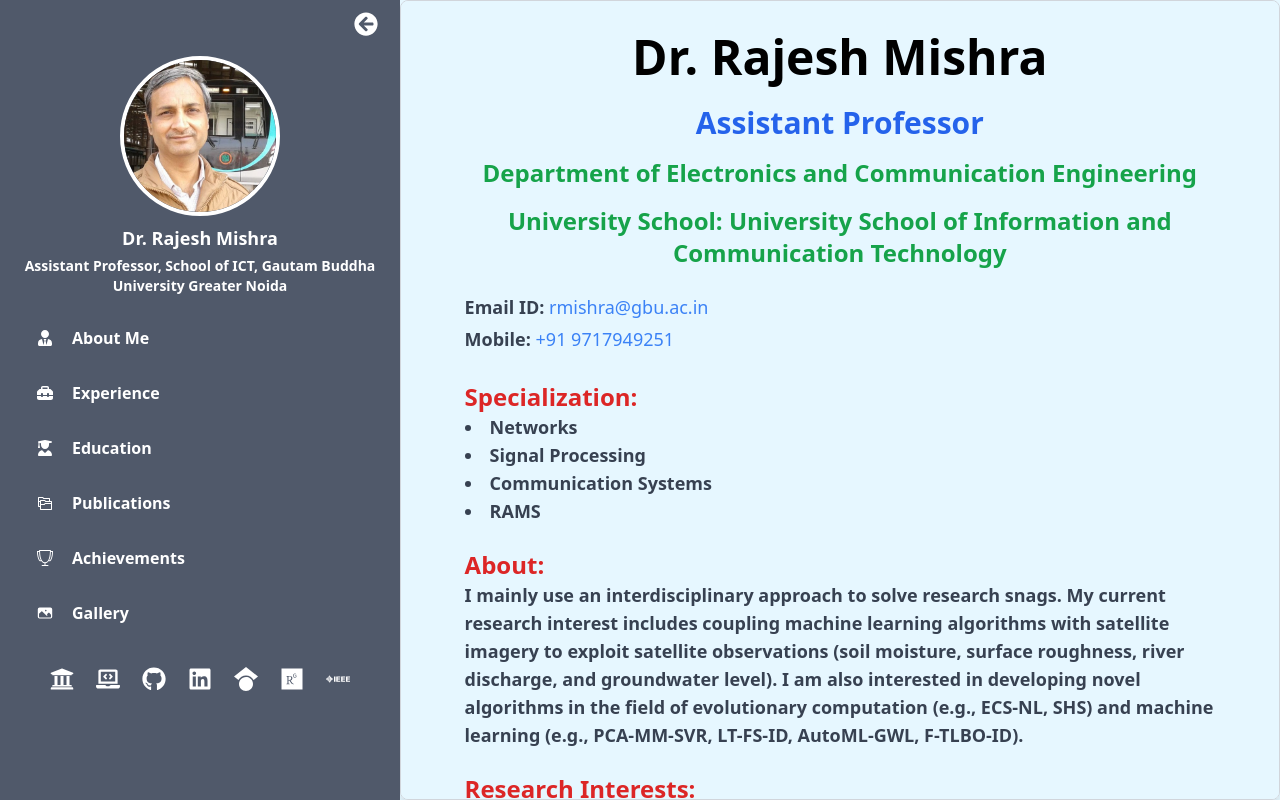
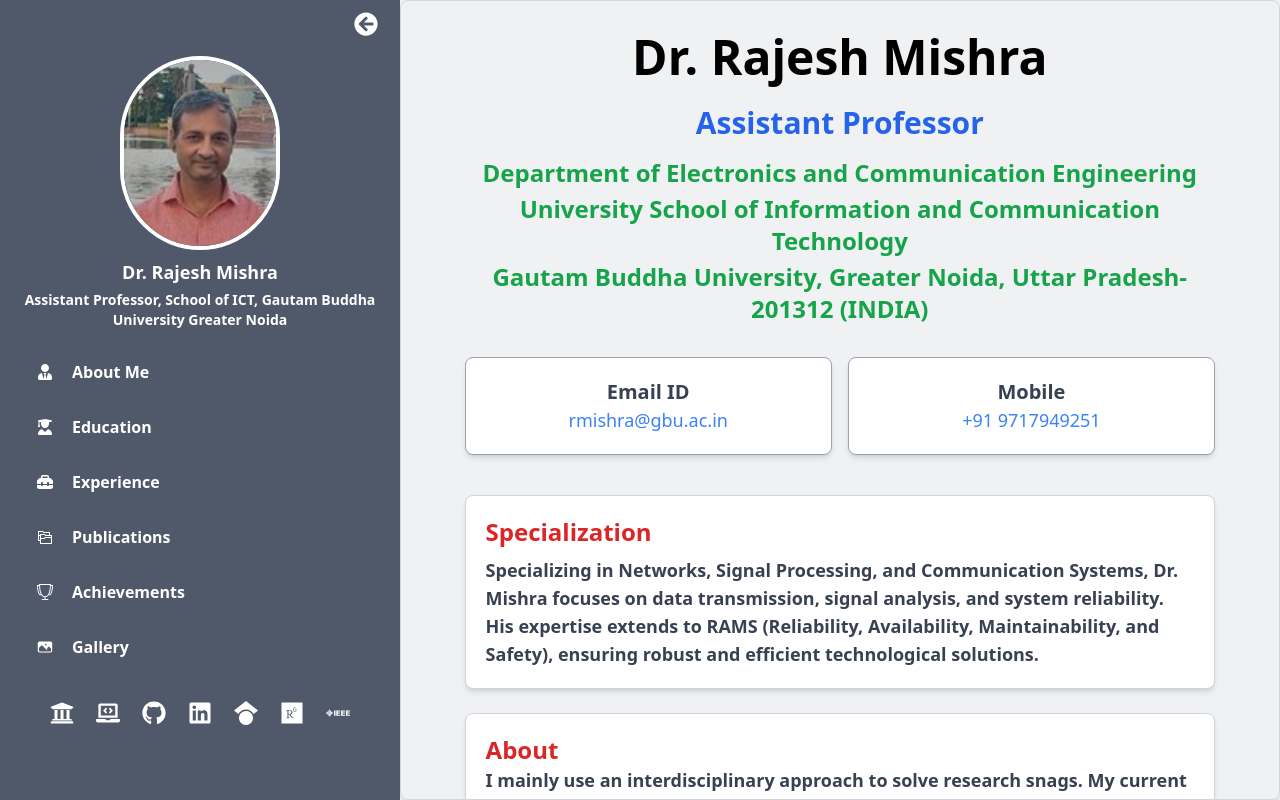
Before and after one commit to sachinsingh2020/rajeshmishraportfolio, a React (Create React App) app: page / in a window 1280 px wide. Built offline with nearby package versions, Linux system fonts and the light colour scheme.

Commit message:
updated some

```diff
--- a/src/Components/AboutMe.jsx
+++ b/src/Components/AboutMe.jsx
@@ -2,41 +2,55 @@ import React from 'react';
 
 const AboutMe = () => {
     return (
-        <div className="min-h-screen flex items-center justify-center bg-[#e6f7ff]">
-            <div className="w-full h-[100vh] overflow-auto py-4 md:py-8 px-4 md:px-16 border border-gray-300 rounded-lg shadow-lg bg-[#e6f7ff]">
+        <div className="min-h-screen flex items-center justify-center bg-[#eff1f3]">
+            <div className="w-full h-[100vh] overflow-auto py-4 md:py-8 px-4 md:px-16 border border-gray-300 rounded-lg shadow-lg bg-[#eff1f3]">
                 <h1 className="text-3xl md:text-5xl font-bold text-black text-center mb-4 md:mb-6">Dr. Rajesh Mishra</h1>
                 <h2 className="text-xl md:text-3xl text-blue-600 text-center mb-3 md:mb-4 font-semibold">Assistant Professor</h2>
-                <h3 className="text-lg md:text-2xl text-green-600 text-center mb-2 md:mb-4 font-semibold">Department of Electronics and Communication Engineering</h3>
-                <h3 className="text-lg md:text-2xl text-green-600 text-center mb-4 md:mb-6 font-semibold">University School: University School of Information and Communication Technology</h3>
+                <h3 className="text-lg md:text-2xl text-green-600 text-center mb-2 md:mb-1 font-semibold">Department of Electronics and Communication Engineering</h3>
+                <h3 className="text-lg md:text-2xl text-green-600 text-center mb-4 md:mb-1 font-semibold">University School of Information and Communication Technology</h3>
+                <h3 className="text-lg md:text-2xl text-green-600 text-center mb-4 md:mb-8 font-semibold">Gautam Buddha University, Greater Noida, Uttar Pradesh-201312 (INDIA)</h3>
 
-                <div className="grid grid-cols-1 gap-4 md:grid-cols-2 mb-4 md:mb-6">
-                    <div>
-                        <p className="text-gray-700 mb-1 text-base md:text-lg">
-                            <strong>Email ID:</strong> <a href="mailto:rmishra@gbu.ac.in" className="text-blue-500 hover:underline">rmishra@gbu.ac.in</a>
-                        </p>
-                        <p className="text-gray-700 mb-1 text-base md:text-lg">
-                            <strong>Mobile:</strong> <a href="tel:+919717949251" className="text-blue-500 hover:underline">+91 9717949251</a>
-                        </p>
+                <div className="grid grid-cols-1 md:grid-cols-2 gap-4 mb-4 md:mb-10">
+                    <div className="bg-white shadow-md p-5 rounded-lg border border-gray-400 flex flex-col items-center text-center">
+                        <p className="text-gray-700 text-lg md:text-xl font-semibold">Email ID</p>
+                        <a href="mailto:rmishra@gbu.ac.in" className="text-blue-500 hover:underline text-base md:text-lg font-medium">
+                            rmishra@gbu.ac.in
+                        </a>
+                    </div>
+                    <div className="bg-white shadow-md p-5 rounded-lg border border-gray-400 flex flex-col items-center text-center">
+                        <p className="text-gray-700 text-lg md:text-xl font-semibold">Mobile</p>
+                        <a href="tel:+919717949251" className="text-blue-500 hover:underline text-base md:text-lg font-medium">
+                            +91 9717949251
+                        </a>
                     </div>
                 </div>
 
-                <div className="mb-4 md:mb-6">
-                    <h3 className="text-xl md:text-2xl font-semibold text-red-600">Specialization:</h3>
-                    <ul className="list-disc list-inside text-gray-700 mb-3 md:mb-4 text-base md:text-lg font-semibold">
-                        <li>Networks</li>
-                        <li>Signal Processing</li>
-                        <li>Communication Systems</li>
-                        <li>RAMS</li>
-                    </ul>
+
+                <div className="bg-white shadow-md p-5 rounded-lg border border-gray-300 mb-4 md:mb-6 ">
+                    <h3 className="text-xl md:text-2xl font-semibold text-red-600">Specialization</h3>
+                    <p className="text-gray-700 mt-2 text-base md:text-lg font-semibold">
+                        Specializing in Networks, Signal Processing, and Communication Systems, Dr. Mishra focuses on data transmission, signal analysis, and system reliability. His expertise extends to RAMS (Reliability, Availability, Maintainability, and Safety), ensuring robust and efficient technological solutions.
+                    </p>
                 </div>
 
-                <div className="mb-4 md:mb-6">
-                    <h3 className="text-xl md:text-2xl font-semibold text-red-600">About:</h3>
+                <div className="bg-white shadow-md p-5 rounded-lg border border-gray-300 mb-4 md:mb-6 ">
+                    <h3 className="text-xl md:text-2xl font-semibold text-red-600">About</h3>
                     <p className="text-gray-700 mb-3 md:mb-4 text-base md:text-lg font-semibold">
                         I mainly use an interdisciplinary approach to solve research snags. My current research interest includes coupling machine learning algorithms with satellite imagery to exploit satellite observations (soil moisture, surface roughness, river discharge, and groundwater level).
                         I am also interested in developing novel algorithms in the field of evolutionary computation (e.g., ECS-NL, SHS) and machine learning (e.g., PCA-MM-SVR, LT-FS-ID, AutoML-GWL, F-TLBO-ID).
                     </p>
                 </div>
+
+                <div className="bg-white shadow-md p-5 rounded-lg border border-gray-300 mb-4 md:mb-6 ">
+                    <h3 className="text-xl md:text-2xl font-semibold text-red-600">Research Interests:</h3>
+                    <p className="text-gray-700 mb-3 md:mb-4 text-base md:text-lg font-semibold">My research primarily focuses on:</p>
+                    <ul className="list-disc list-inside text-gray-700 mb-3 md:mb-4 text-base md:text-lg font-semibold">
+                        <li>Integrating AI and satellite data for environmental monitoring.</li>
+                        <li>Exploring new avenues in evolutionary algorithms.</li>
+                        <li>Enhancing predictive models for resource management.</li>
+                    </ul>
+                </div>
+
 
                 <div className="mb-4 md:mb-6">
                     <h3 className="text-xl md:text-2xl font-semibold text-red-600">Research Interests:</h3>
--- a/src/Components/SideBarMenu.jsx
+++ b/src/Components/SideBarMenu.jsx
@@ -2,7 +2,8 @@ import React, { useState, useEffect } from 'react';
 import { Sidebar, Menu, MenuItem, sidebarClasses } from 'react-pro-sidebar';
 import { Link } from 'react-router-dom';
 import { FaToolbox } from "react-icons/fa6";
-import rajeshSirImage from "../assets/rajeshSirImage.jpeg";
+// import rajeshSirImage from "../assets/rajeshSirImage.jpeg";
+import profilePic from "../assets/profilePic.jpg";
 import { FaArrowCircleRight } from "react-icons/fa";
 import { FaArrowCircleLeft } from "react-icons/fa";
 import { FaUserGraduate } from "react-icons/fa6";
@@ -77,7 +78,7 @@ const SideBarMenu = ({ onCollapse }) => {
 
                 <div className="flex flex-col items-center text-center my-3">
                     <img
-                        src={rajeshSirImage}
+                        src={profilePic}
                         alt="Menu Logo"
                         className={`transition-width duration-300 ${collapsed ? 'w-10' : 'w-[125px] md:w-40'} h-auto rounded-full border-4 border-white`}
                     />
@@ -117,8 +118,11 @@ const SideBarMenu = ({ onCollapse }) => {
                     }}
                 >
                     <MenuItem onClick={() => handleMenuItemClick('aboutme')} icon={<FaUserTie className="responsive-icon" />} component={<Link to="/aboutme" />} className="responsive-text">About Me</MenuItem>
+
+                    <MenuItem onClick={() => handleMenuItemClick('education')} icon={<FaUserGraduate className="responsive-icon" />} component={<Link to="/education" />} className="responsive-text">Education</MenuItem>
+
                     <MenuItem onClick={() => handleMenuItemClick('experience')} icon={<FaToolbox className="responsive-icon" />} component={<Link to="/experience" />} className="responsive-text">Experience</MenuItem>
-                    <MenuItem onClick={() => handleMenuItemClick('education')} icon={<FaUserGraduate className="responsive-icon" />} component={<Link to="/education" />} className="responsive-text">Education</MenuItem>
+
                     <MenuItem onClick={() => handleMenuItemClick('publications')} icon={<VscFileSubmodule className="responsive-icon" />} component={<Link to="/publications" />} className="responsive-text">Publications</MenuItem>
                     <MenuItem onClick={() => handleMenuItemClick('achievements')} icon={<TfiCup className="responsive-icon" />} component={<Link to="/achievements" />} className="responsive-text">Achievements</MenuItem>
                     <MenuItem onClick={() => handleMenuItemClick('gallery')} icon={<HiMiniPhoto className="responsive-icon" />} component={<Link to="/gallery" />} className="responsive-text">Gallery</MenuItem>
```
Also changed, not shown: src/assets/profilePic.jpg (added).
